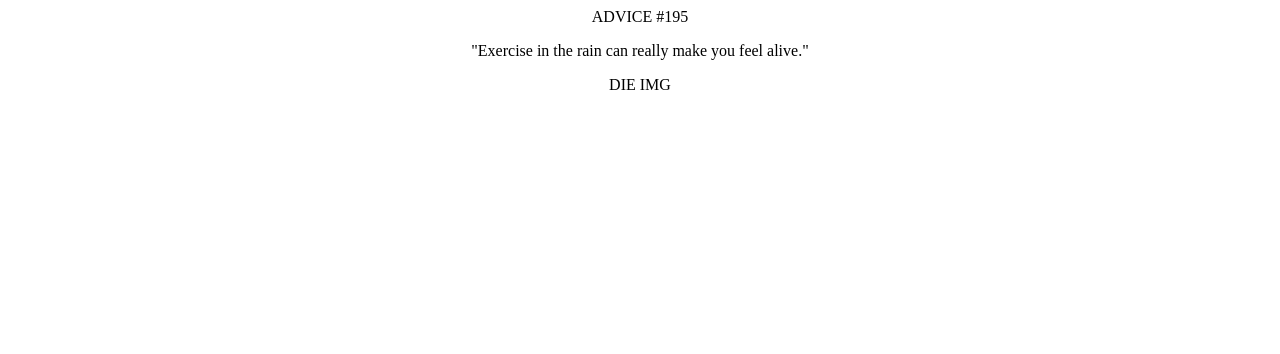
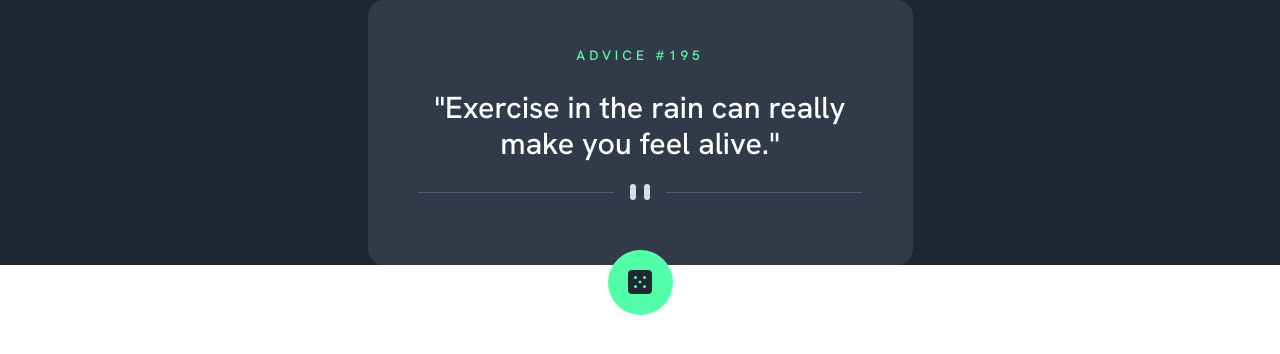
Before and after one commit to DenKuznets/advice-generator-frontendmentor, a React (Vite) app: page / in a window 1280 px wide. Shown: the top 354 px of the page. Built offline with nearby package versions, Linux system fonts and the light colour scheme.

Commit message:
header main styled

```diff
--- a/index.html
+++ b/index.html
@@ -1,13 +1,19 @@
 <!DOCTYPE html>
 <html lang="en">
+
 <head>
   <meta charset="UTF-8" />
   <link rel="icon" type="image/png" href="./images/icon.png" />
   <meta name="viewport" content="width=device-width, initial-scale=1.0" />
   <title>Advice generator</title>
+  <link rel="preconnect" href="https://fonts.googleapis.com">
+  <link rel="preconnect" href="https://fonts.gstatic.com" crossorigin>
+  <link href="https://fonts.googleapis.com/css2?family=Hanken+Grotesk:wght@500;700;800&display=swap" rel="stylesheet">
 </head>
+
 <body>
   <div id="root"></div>
   <script type="module" src="/src/main.jsx"></script>
 </body>
+
 </html>
--- a/src/App.css
+++ b/src/App.css
@@ -0,0 +1,87 @@
+/* Box sizing rules */
+*,
+*::before,
+*::after {
+  box-sizing: border-box;
+}
+
+/* Remove default margin */
+body,
+h1,
+h2,
+h3,
+h4,
+p,
+figure,
+blockquote,
+dl,
+dd {
+  margin: 0;
+}
+
+/* Remove list styles on ul, ol elements with a list role, which suggests default styling will be removed */
+ul[role='list'],
+ol[role='list'] {
+  list-style: none;
+}
+
+/* Set core root defaults */
+html:focus-within {
+  scroll-behavior: smooth;
+}
+
+/* Set core body defaults */
+body {
+  min-height: 100vh;
+  text-rendering: optimizeSpeed;
+  line-height: 1.5;
+}
+
+/* A elements that don't have a class get default styles */
+a:not([class]) {
+  text-decoration-skip-ink: auto;
+}
+
+/* Make images easier to work with */
+img,
+picture {
+  max-width: 100%;
+  display: block;
+}
+
+/* Inherit fonts for inputs and buttons */
+input,
+button,
+textarea,
+select {
+  font: inherit;
+}
+
+/* Remove all animations, transitions and smooth scroll for people that prefer not to see them */
+@media (prefers-reduced-motion: reduce) {
+  html:focus-within {
+    scroll-behavior: auto;
+  }
+
+  *,
+  *::before,
+  *::after {
+    animation-duration: 0.01ms !important;
+    animation-iteration-count: 1 !important;
+    transition-duration: 0.01ms !important;
+    scroll-behavior: auto !important;
+  }
+}
+
+/* END OF RESETS */
+
+.App {
+  font-family: 'Hanken Grotesk', sans-serif;
+  background-color: hsl(218, 23%, 16%);
+  color: white;
+  display: flex;
+  align-items: center;
+  height: 100%;
+  width: 100%;
+  font-size: 1.75rem;
+}
--- a/src/App.jsx
+++ b/src/App.jsx
@@ -6,9 +6,13 @@ import Header from "./components/Header";
 import Main from "./components/Main";
 import Container from "./components/Container";
 import Footer from "./components/Footer";
+import { ThemeProvider } from "styled-components";
 
 function App() {
   const [advice, setAdvice] = useState("");
+  const theme = {
+    desktop: "768px",
+  };
 
   useEffect(() => {
     // РАБОЧАЯ API версия
@@ -21,11 +25,13 @@ function App() {
   return (
     <div className="App">
       {advice ? (
-        <Container>
-          <Header adviceId={advice.id} />
-          <Main adviceText={advice.advice} />
-          <Footer />
-        </Container>
+        <ThemeProvider theme={theme}>
+          <Container>
+            <Header adviceId={advice.id} />
+            <Main theme={theme} adviceText={advice.advice} />
+            <Footer />
+          </Container>
+        </ThemeProvider>
       ) : (
         "asking for advice"
       )}
--- a/src/components/Footer.jsx
+++ b/src/components/Footer.jsx
@@ -1,5 +1,9 @@
+import StyledFooter from "./styled/Footer.styled";
+
 export default function Footer() {
   return (
-    <footer>DIE IMG</footer>
-  )
+    <StyledFooter>
+      <img src="./images/icon-dice.svg" alt="die" />
+    </StyledFooter>
+  );
 }
--- a/src/components/Header.jsx
+++ b/src/components/Header.jsx
@@ -1,5 +1,10 @@
+import StyledHeader from "./styled/Header.styled";
+
 export default function Header(props) {
-  return <header>
-    <span>ADVICE #</span>
-    {props.adviceId}</header>;
+  return (
+    <StyledHeader>
+      <span>ADVICE #</span>
+      {props.adviceId}
+    </StyledHeader>
+  );
 }
--- a/src/components/Main.jsx
+++ b/src/components/Main.jsx
@@ -1,8 +1,19 @@
+import StyledMain from "./styled/Main.styled";
+
 export default function Main(props) {
+  console.log(props);
+
+
   return (
-    <main>
+    <StyledMain>
       <p>"{props.adviceText}"</p>
-      <div></div>
-    </main>
+      <picture>
+        <source
+          media={`(min-width: ${props.theme.desktop})`}
+          srcSet="./images/pattern-divider-desktop.svg"
+        />
+        <img src="./images/pattern-divider-mobile.svg" alt="" />
+      </picture>
+    </StyledMain>
   );
 }
--- a/src/components/styled/Container.styled.js
+++ b/src/components/styled/Container.styled.js
@@ -1,10 +1,19 @@
 import styled from "styled-components";
 
 const StyledContainer = styled.div`
+  position: relative;
   display: flex;
   flex-direction: column;
   align-items: center;
   justify-content: center;
-`
+  background-color: hsl(217, 19%, 24%);
+  width: 90%;
+  margin: auto;
+  border-radius: 16px;
+  max-width: 345px;
+  @media (min-width: ${(props) => props.theme.desktop}) {
+    max-width: 545px;
+  }
+`;
 
-export default StyledContainer
+export default StyledContainer;
--- /dev/null
+++ b/src/components/styled/Footer.styled.js
@@ -0,0 +1,17 @@
+import styled from "styled-components";
+
+const circleSize = '65px';
+
+const StyledFooter = styled.footer`
+  height: ${circleSize};
+  width: ${circleSize};
+  background-color: hsl(150, 100%, 66%);
+  border-radius: 50%;
+  display: flex;
+  justify-content: center;
+  align-items: center;
+  position: relative;
+  top: 50px;
+`;
+
+export default StyledFooter
--- /dev/null
+++ b/src/components/styled/Header.styled.js
@@ -0,0 +1,14 @@
+import styled from "styled-components";
+
+const StyledHeader = styled.header`
+  color: hsl(150, 100%, 66%);
+  font-size: 0.75rem;
+  margin-top: 3.3em;
+  letter-spacing: 3px;
+  @media (min-width: ${(props) => props.theme.desktop}) {
+    font-size: 0.85rem;
+    letter-spacing: 4px;
+  }
+`;
+
+export default StyledHeader
--- /dev/null
+++ b/src/components/styled/Main.styled.js
@@ -0,0 +1,21 @@
+import styled from "styled-components";
+
+const StyledMain = styled.main`
+  display: flex;
+  flex-direction: column;
+  align-items: center;
+  justify-content: center;
+  padding: 0 0.9em;
+  @media (min-width: ${(props) => props.theme.desktop}) {
+    font-size: 1.9rem;
+    padding: 0 1.6em;
+  }
+  p {
+    margin-top: 0.8em;
+    margin-bottom: 0.7em;
+    text-align: center;
+    line-height: 1.2;
+  }
+`;
+
+export default StyledMain;
```
Lines whose indentation alone changed are shown as unchanged.
